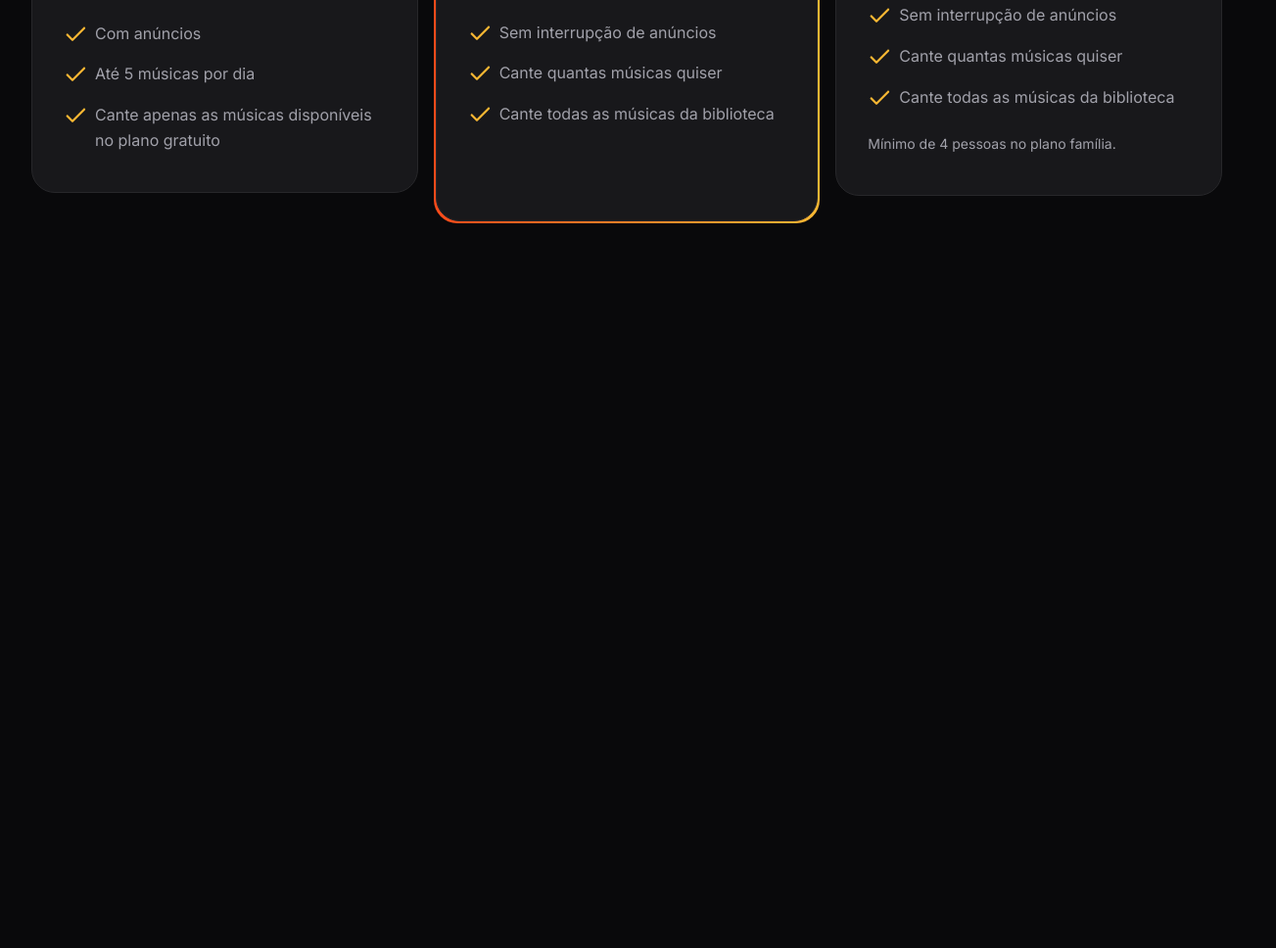
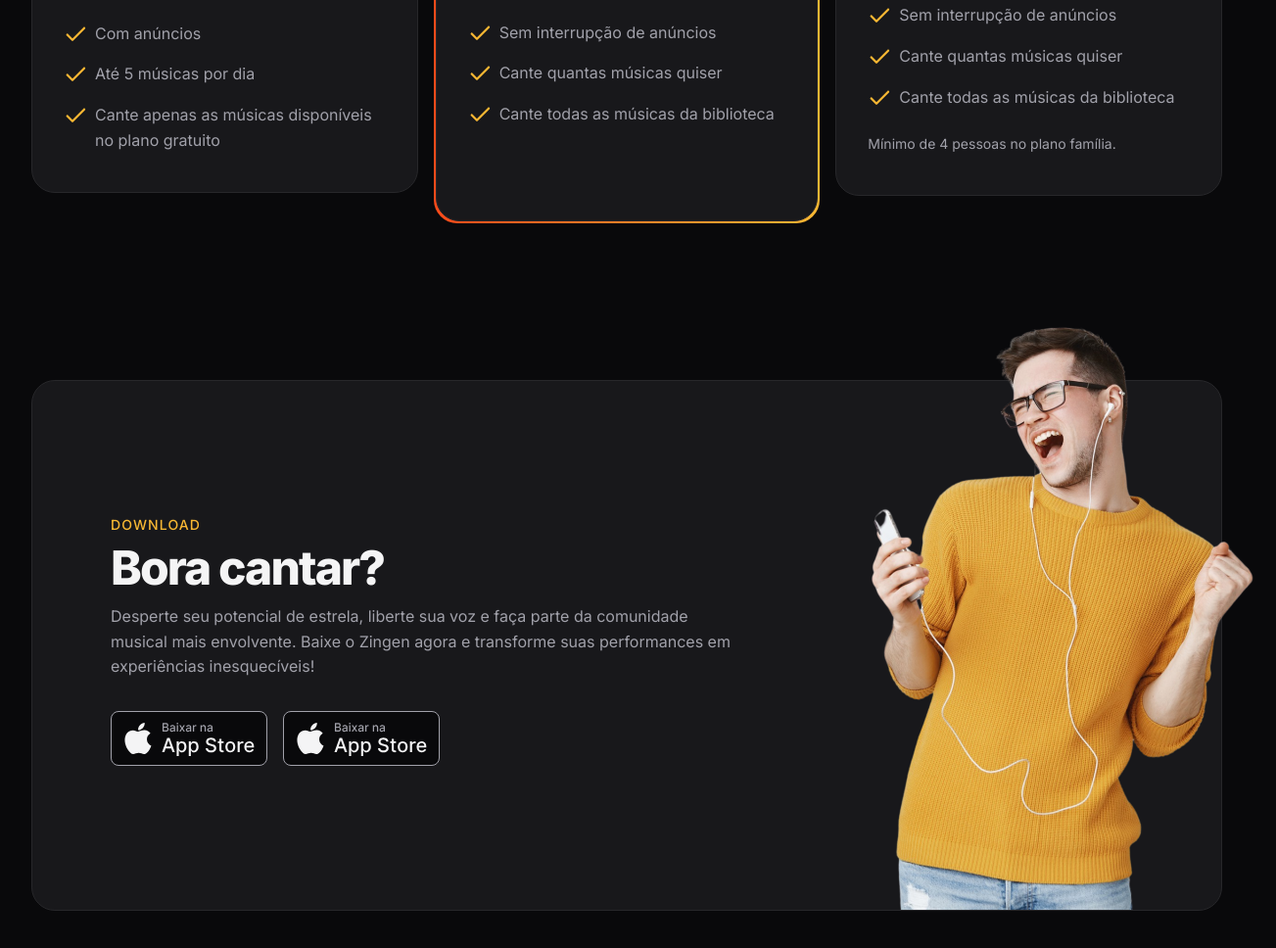
Before and after one commit to Vitorjohann/Landing-Page, a plain HTML site: page index.html in a window 1280 px wide. Shown: the part 3239-4207 px from the top of the page at 98% size, 1303 px wide, since content can reach past the window. Before the commit the page ends 3547 px from the top, so only its background shows below. Drawn offline with Linux system fonts and the light colour scheme.

Commit message:
Sessao download

```diff
--- a/index.html
+++ b/index.html
@@ -162,5 +162,32 @@
     </div>
   </section>
 
+  <section id="download">
+    <div class="container py-xl">
+      <div class="card px-lg even-columns items-center">
+        <div>
+          <header>
+            <strong>Download</strong>
+            <h2>Bora cantar?</h2>
+          </header>
+          <p>
+            Desperte seu potencial de estrela, liberte sua voz e faça parte da comunidade musical mais envolvente. Baixe o Zingen agora e transforme suas performances em experiências inesquecíveis!
+          </p>
+
+          <div class="buttons flex gap-1">
+            <a href="#">
+              <img src="assets/buttons-apple-store.svg" alt="Baixar da appstore">
+            </a>
+            <a href="#">
+              <img src="assets/button-play-store.svg" alt="Baixar playstore">
+            </a>
+          </div>
+        </div>
+
+        <img src="assets/rapaz-ouvindo-musica-com-fones-de-ouvido-e-cantando-no-aplicativo-de-karaoke-removebg 1.png" alt="">
+      </div>
+    </div>
+  </section>
+
 </body>
 </html>
--- /dev/null
+++ b/styles/download.css
@@ -0,0 +1,40 @@
+#download {
+
+  .card {
+    padding: 3rem 1.5rem 15rem;
+    /*3 rem em cima 1.5rem laterais e 15 rem em baixo essa é a ordem tem que ter altura tbm pra caber a imagem*/
+    position: relative;
+    /*tem que ter no card para funcionar o outro absolute*/
+
+    &>img {
+      /*no & primeiro nivel de img, no caso a primeira imagem do card, o "&" é usado por conta de ser uma autlizacao do vscode*/
+      width: 14.5rem;
+      /*largura*/
+      position: absolute;
+      bottom: 0;
+      /*posicionar em baixo da pagina*/
+      right: -3.5rem;
+      /*para ficar no canto direito*/
+    }
+  }
+
+  .buttons { /*classe para ajustar os botoes e o espacamento*/
+    flex-wrap: wrap; /*se tiver pouco espaço ele joga para baixo*/
+    margin-top: 2rem;
+  }
+
+  @media (width >= 80em) { /*ajustar para desktop os tamanhos*/
+    .card {
+      padding: 8.75rem 5rem; /*8.75 e 5 rem nas laterais*/
+
+      & > div:nth-child(1) { /*a primeira div dentro do card*/
+        max-width: 40rem; /*tem que ter um maxwidth de 40rem para limitar*/
+      }
+
+      & > img { /*primeira imagem*/
+        width: 29.125rem; /*largura de 29.125rem */
+      }
+    }
+  }
+
+}
--- a/styles/global.css
+++ b/styles/global.css
@@ -4,6 +4,7 @@
 *::after {
   box-sizing: border-box;
 }
+
 /*zerando a pagina e webkit e moz por conta do mobile*/
 * {
   margin: 0;
@@ -13,6 +14,7 @@
   -webkit-font-smoothing: antialiased;
   -moz-osx-font-smoothing: grayscale;
 }
+
 /*configurando as cores e fontes da pagina*/
 :root {
   --bg-color: #09090b;
@@ -40,6 +42,7 @@
 
   --px-lg: 1.5rem;
 }
+
 /*configurando os textos da pagina*/
 html {
   font-family: var(--ff-sans);
@@ -47,42 +50,53 @@ html {
   font-size: var(--fs-base);
   line-height: 1.6;
   color: var(--text-color-primary);
+
+  overflow-x: hidden;
+  /*pq estava dando rolamento no heixo horizontal dai isso no html faz nao tem rolamento no heixo horizontla*/
 }
+
 /*toda a pagina cor*/
 body {
   background-color: var(--bg-color);
 }
+
 /*configurando os titulos da pagina pq sao todos iguais e mesmo tamanho*/
-h1, h2, h3 {
+h1,
+h2,
+h3 {
   line-height: 1.2;
   color: var(--text-color-primary);
   font-weight: var(--fw-bold);
-  letter-spacing: -0.04em; /*olhar no css do figma*/
+  letter-spacing: -0.04em;
+  /*olhar no css do figma*/
 }
+
 /*fonte grande do h1*/
 h1 {
   font-size: var(--fs-2xl);
 }
+
 /*fonte media do h2*/
 h2 {
   font-size: var(--fs-xl);
 }
+
 /*fonte pequena do h3*/
 h3 {
   font-size: var(--fs-lg);
 }
+
 /*todo a ele tira as cores e a cor vai herdar do pai que seria o html em si que foi criado antes*/
 a {
   text-decoration: none;
   color: inherit;
 }
+
 /*fundo do a, links para clicar ficar laranja*/
 a:hover {
-  background: linear-gradient(
-    90deg,
-    var(--brand-color-secondary) 0%,
-    var(--brand-color-primary) 100%
-  );
+  background: linear-gradient(90deg,
+      var(--brand-color-secondary) 0%,
+      var(--brand-color-primary) 100%);
 
   -webkit-background-clip: text;
   background-clip: text;
@@ -100,8 +114,9 @@ img {
   display: inline-block;
 }
 
-/*arrumar fontes por conta do desktop*//*maior ou igual a 80em, 80em vai ser 80*16=1280 que é igual para todos, no caso se for maior ou igual ele vai mudar o tamanho das fontes do root sem mudar o root em si pois fiz antes para mobile, agora esses media é para desktop mudar sempre para maior os valores*/
-@media (width >= 80em) {
+/*arrumar fontes por conta do desktop*/
+/*maior ou igual a 80em, 80em vai ser 80*16=1280 que é igual para todos, no caso se for maior ou igual ele vai mudar o tamanho das fontes do root sem mudar o root em si pois fiz antes para mobile, agora esses media é para desktop mudar sempre para maior os valores*/
+@media (width >=80em) {
   :root {
     --fs-lg: 2rem;
     --fs-xl: 3rem;
--- a/styles/index.css
+++ b/styles/index.css
@@ -9,3 +9,4 @@
 @import url(cards.css);
 @import url(features.css) (width >= 80rem); /*so vai importar isso para a media, no caso so vai funcionar no desktop por conta do tamanho*/
 @import url(pricing.css);
+@import url(download.css);
```
Also changed, not shown: assets/button-play-store.svg (added), assets/buttons-apple-store.svg (added).
